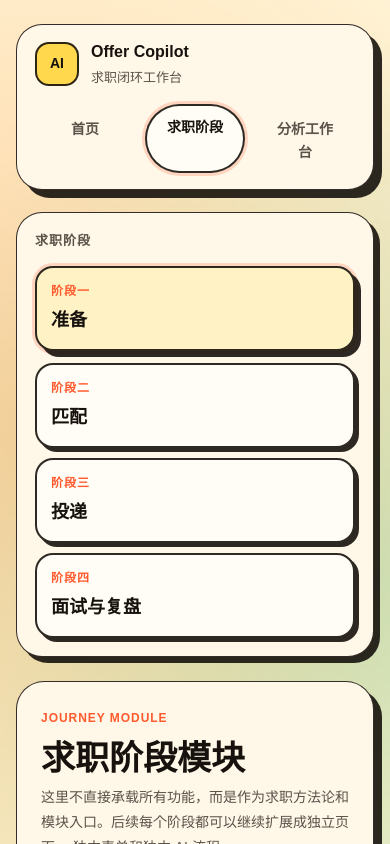
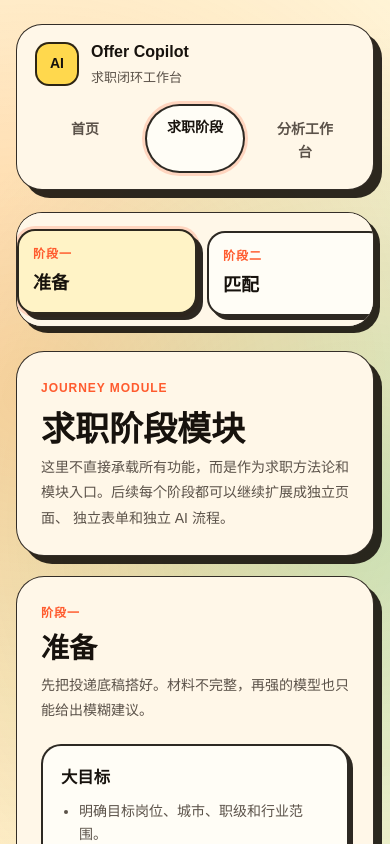
Before and after one commit to tywd/interview-web, a Nuxt app: page /journey in a window 390 px wide. Shown: the top 844 px of the page. Built offline with nearby package versions, Linux system fonts and the light colour scheme.

Commit message:
feat: add journey scroll spy and update docs

```diff
--- a/assets/styles/main.css
+++ b/assets/styles/main.css
@@ -19,6 +19,7 @@
   --theme-shadow: 8px 8px 0 var(--border-strong);
   --shadow-panel: 8px 8px 0 var(--border-strong);
   --shadow-card: 4px 4px 0 var(--border-strong);
+  --shadow-nav: 6px 6px 0 var(--border-strong);
   --panel-radius: 24px;
   --radius-card: 18px;
   --radius-pill: 999px;
--- a/components/JourneySidebar.vue
+++ b/components/JourneySidebar.vue
@@ -20,11 +20,16 @@ const route = useRoute()
 
 const props = defineProps<{
   items: Array<{ id: string; step: string; title: string }>
+  activeId?: string
 }>()
 
 const isActive = (id: string) => {
   if (route.path !== '/journey') {
     return false
+  }
+
+  if (props.activeId) {
+    return props.activeId === id
   }
 
   if (route.hash) {
@@ -44,7 +49,7 @@ const isActive = (id: string) => {
   gap: 10px;
   padding: 18px;
   border-radius: calc(var(--panel-radius) + 2px);
-  box-shadow: 6px 6px 0 var(--border-strong);
+  box-shadow: var(--shadow-nav);
 }
 
 .journey-sidebar p {
@@ -79,7 +84,7 @@ const isActive = (id: string) => {
 .journey-sidebar__link--active {
   background: #fff3c6;
   transform: var(--hover-lift);
-  box-shadow: 6px 6px 0 var(--border-strong), var(--focus-ring);
+  box-shadow: var(--shadow-nav), var(--focus-ring);
 }
 
 .journey-sidebar__link--active span,
@@ -102,6 +107,21 @@ const isActive = (id: string) => {
 @media (max-width: 980px) {
   .journey-sidebar {
     position: static;
+    grid-auto-flow: column;
+    grid-auto-columns: minmax(180px, 1fr);
+    align-items: stretch;
+    overflow-x: auto;
+    padding-bottom: 10px;
+    scroll-snap-type: x proximity;
+  }
+
+  .journey-sidebar p {
+    display: none;
+  }
+
+  .journey-sidebar__link {
+    min-height: 100%;
+    scroll-snap-align: start;
   }
 }
 </style>
--- a/components/LandingFeatureGrid.vue
+++ b/components/LandingFeatureGrid.vue
@@ -45,7 +45,7 @@ const features = [
 .feature-card {
   padding: 22px;
   border-radius: calc(var(--panel-radius) + 2px);
-  box-shadow: 6px 6px 0 var(--border-strong);
+  box-shadow: var(--shadow-nav);
   transition:
     transform var(--transition-fast),
     box-shadow var(--transition-fast);
--- a/pages/journey/index.vue
+++ b/pages/journey/index.vue
@@ -1,6 +1,6 @@
 <template>
   <div class="journey-page">
-    <JourneySidebar :items="sidebarItems" />
+    <JourneySidebar :items="sidebarItems" :active-id="activeSectionId" />
 
     <div class="journey-page__content">
       <section class="journey-intro glass-panel">
@@ -22,6 +22,7 @@
 </template>
 
 <script setup lang="ts">
+const route = useRoute()
 const journeyItems = [
   {
     id: 'prepare',
@@ -97,7 +98,55 @@ const journeyItems = [
   },
 ] as const
 
+type JourneySectionId = (typeof journeyItems)[number]['id']
+
 const sidebarItems = journeyItems.map(({ id, step, title }) => ({ id, step, title }))
+const activeSectionId = ref<JourneySectionId>(sidebarItems[0]?.id ?? 'prepare')
+let sectionObserver: IntersectionObserver | null = null
+
+const updateFromHash = () => {
+  const hashedId = route.hash.replace('#', '') as JourneySectionId
+  if (hashedId && sidebarItems.some((item) => item.id === hashedId)) {
+    activeSectionId.value = hashedId
+  }
+}
+
+watch(() => route.hash, updateFromHash, { immediate: true })
+
+onMounted(() => {
+  updateFromHash()
+
+  const sections = sidebarItems
+    .map((item) => document.getElementById(item.id))
+    .filter((section): section is HTMLElement => Boolean(section))
+
+  if (!sections.length) {
+    return
+  }
+
+  sectionObserver = new IntersectionObserver(
+    (entries) => {
+      const visibleEntries = entries
+        .filter((entry) => entry.isIntersecting)
+        .sort((a, b) => b.intersectionRatio - a.intersectionRatio)
+
+      const topEntry = visibleEntries[0]
+      if (topEntry?.target.id) {
+        activeSectionId.value = topEntry.target.id as JourneySectionId
+      }
+    },
+    {
+      rootMargin: '-15% 0px -55% 0px',
+      threshold: [0.2, 0.4, 0.6],
+    },
+  )
+
+  sections.forEach((section) => sectionObserver?.observe(section))
+})
+
+onBeforeUnmount(() => {
+  sectionObserver?.disconnect()
+})
 </script>
 
 <style scoped>
```
Also changed, not shown: 2 other files (tests, documents, lock files or other folders).
